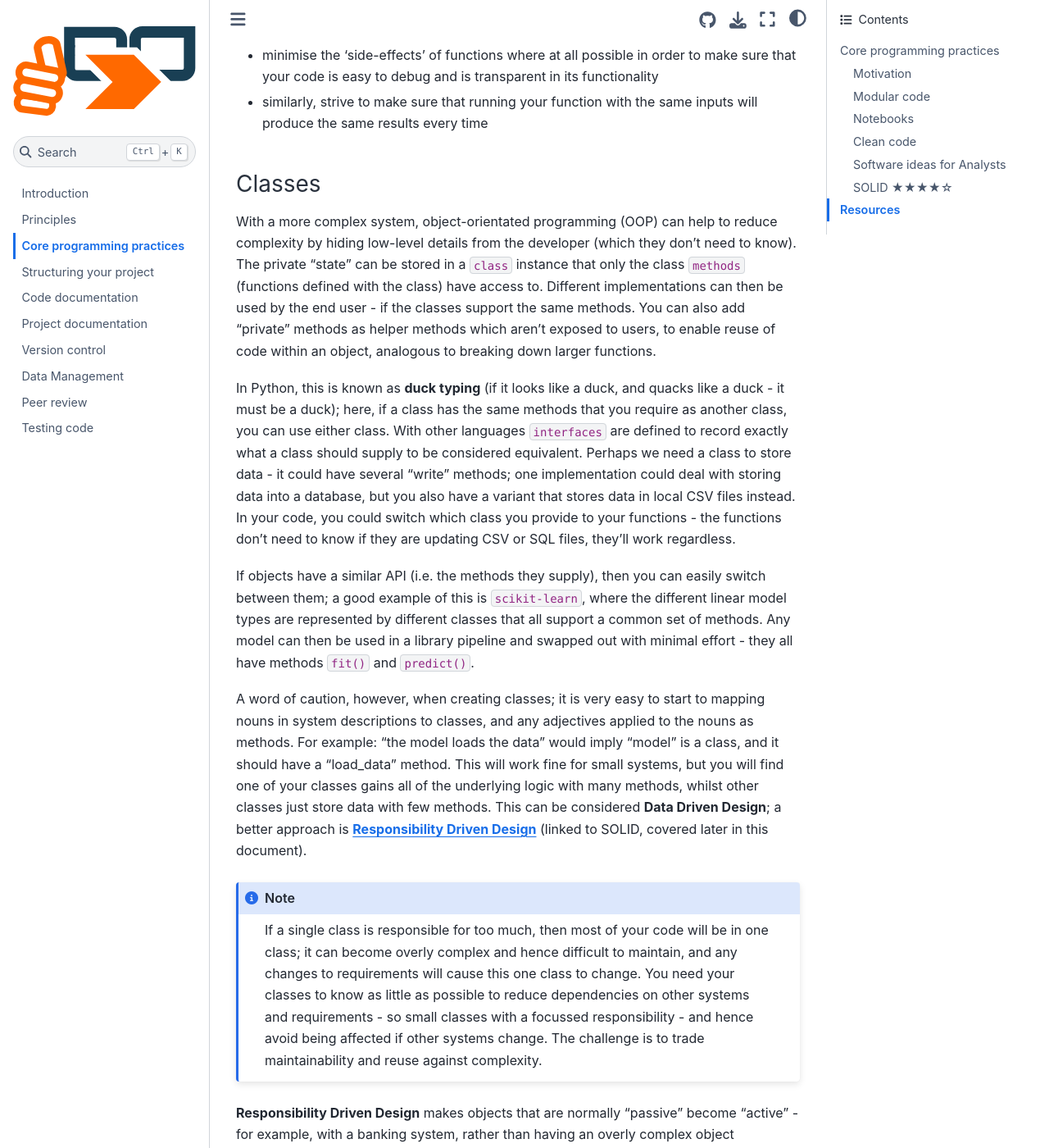
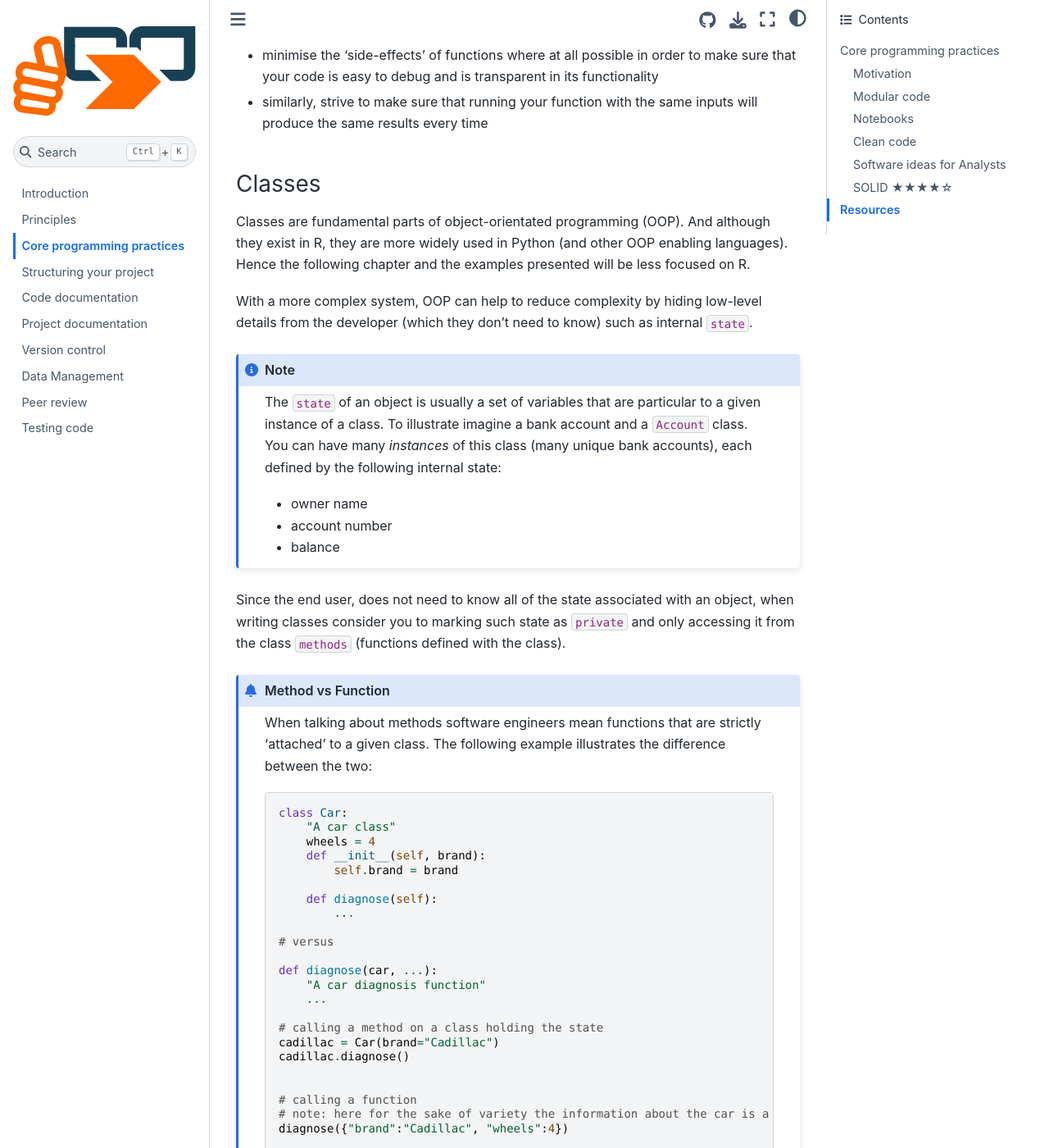
Before and after one commit to best-practice-and-impact/qa-of-code-guidance, a Jupyter Book: the page built from book/core_programming.md, in a window 1280 px wide and 1400 px high, scrolled down 2367 px. Shown: the whole window at 82% size. Built offline with Jupyter Book 1.0.4 settings and Sphinx 7.4.7 and the Sphinx Book theme 1.1.4, drawn with Linux system fonts in a browser that asks for light colours; some of the changed text lies outside the part shown.

Commit message:
First draft

`````diff
--- a/book/core_programming.md
+++ b/book/core_programming.md
@@ -52,25 +52,127 @@
 
 ### Classes
 
-With a more complex system, object-orientated programming (OOP) can help to reduce complexity by hiding low-level details from the developer (which they don't need to know). The private "state" can be stored in a `class` instance that only the class `methods` (functions defined with the class) have access to. Different implementations can then be used by the end user - if the classes support the same methods. You can also add "private" methods as helper methods which aren't exposed to users, to enable reuse of code within an object, analogous to breaking down larger functions.
+Classes are fundamental parts of object-orientated programming (OOP). And although they exist in R, they are more widely used in Python (and other OOP enabling languages). Hence the following chapter and the examples presented will be less focused on R.
 
-In Python, this is known as **duck typing** (if it looks like a duck, and quacks like a duck - it must be a duck); here, if a class has the same methods that you require as another class, you can use either class. With other languages `interfaces` are defined to record exactly what a class should supply to be considered equivalent. Perhaps we need a class to store data - it could have several "write" methods; one implementation could deal with storing data into a database, but you also have a variant that stores data in local CSV files instead. In your code, you could switch which class you provide to your functions - the functions don't need to know if they are updating CSV or SQL files, they'll work regardless.
+With a more complex system, OOP can help to reduce complexity by hiding low-level details from the developer (which they don't need to know) such as internal `state`.
 
-If objects have a similar API (i.e. the methods they supply), then you can easily switch between them; a good example of this is `scikit-learn`, where the different linear model types are represented by different classes that all support a common set of methods. Any model can then be used in a library pipeline and swapped out with minimal effort - they all have methods `fit()` and `predict()`.
+```{note}
+The `state` of an object is usually a set of variables that are particular to a given instance of a class. To illustrate imagine a bank account and a `Account` class. You can have many _instances_ of this class (many unique bank accounts), each defined by the following internal state:
+- owner name
+- account number
+- balance
+```
 
-A word of caution, however, when creating classes; it is very easy to start to mapping nouns in system descriptions to classes, and any adjectives applied to the nouns as methods. For example: "the model loads the data" would imply "model" is a class, and it should have a "load_data" method. This will work fine for small systems, but you will find one of your classes gains all of the underlying logic with many methods, whilst other classes just store data with few methods. This can be considered **Data Driven Design**; a better approach is **[Responsibility Driven Design](https://en.wikipedia.org/wiki/Responsibility-driven_design)** (linked to SOLID, covered later in this document).
+Since the end user, does not need to know all of the state associated with an object, when writing classes consider you to marking such state as `private` and only accessing it from the class `methods` (functions defined with the class).
+
+````{admonition} Method vs Function
+When talking about methods software engineers mean functions that are strictly 'attached' to a given class. The following example illustrates the difference between the two:
+
+```python
+class Car:
+    "A car class"
+    wheels = 4
+    def __init__(self, brand):
+        self.brand = brand
+
+    def diagnose(self):
+        ...
+
+# versus
+
+def diagnose(car, ...):
+    "A car diagnosis function"
+    ...
+
+# calling a method on a class holding the state
+cadillac = Car(brand="Cadillac")
+cadillac.diagnose()
+
+
+# calling a function
+# note: here for the sake of variety the information about the car is a dictionary
+diagnose({"brand":"Cadillac", "wheels":4})
+
+```
+
+````
+
+In some languages private state is in-built in the language while in Python [private instance variables do not exist](https://docs.python.org/3/tutorial/classes.html#private-variables). You can however mark them with underscores and they will be less noticable and mildly harder to accidentally use. You can also add "private" methods as helper methods which aren't exposed to users, to enable reuse of code within an object, analogous to breaking down larger functions.
+
+```python
+class BankAccount:
+    def __init__(self, balance, credentials):
+        self._balance = balance # note: single underscore
+        self.__balance = balance # note: double underscore
+        # both of these make these values 'private' but the second one also
+        # mangles the name of the method
+
+        self.__credentials = credentials
+
+    def __private_withdraw(self, amount):
+        "Private withdrawal helper"
+        self.__balance -= amount
+
+    def withdraw(self, credentials, amount):
+        "Public withdrawal method."
+        if check(self.__credentials, credentials):
+            self.__private_withdraw(amount)
+```
+
+```{note}
+The notion of private does not mean secure in Python. The main goal is to _expose less information to the other developers using your class_.
+```
+
+Different implementations can be used by the end user - if the classes support the same methods. In Python, this is known as **duck typing** (if it looks like a duck, and quacks like a duck - it must be a duck); here, if a class has the same methods that you require as another class, you can use either class. In the above example, if we created a class `LoyaltyAccount` with the same methods of withdrawing points, we could foreseeably slot that class in instead of the `BankAccount` class.
+
+With other languages `interfaces` are defined to record exactly what a class should supply to be considered equivalent. Perhaps we need a class to store data - it could have several "write" methods; one implementation could deal with storing data into a database, but you also have a variant that stores data in local CSV files instead. In your code, you could switch which class you provide to your functions - the functions don't need to know if they are updating CSV or SQL files, they'll work regardless. Python does not support explicit interfaces by default but we can illustrate the concept in the following example:
+
+```python
+# Interface: My Classes Should have these methods:
+# write(data: [int]) -> bool
+# read(str) -> [int]
+
+class CsvHandler:
+    ...
+    def write(self, data):
+       return write_to_file(data, self.filename)
+
+    def read(self, query):
+       data = read_csv(self.filename)
+       data = parse(data)
+       data = process(query, data)
+       return data
+
+class SqlHandler:
+    ...
+    def write(self, data):
+       connect_to_database(self.connection_url)
+       return write_to_database(data)
+
+    def read(self, query):
+       data = read_from_database(self.connection_url)
+       data = process(query, data)
+       return data
+```
+
+If objects have a similar API (i.e. the methods they supply), then you can easily switch between them; a good real-world example of this is `scikit-learn`, where the different linear model types are represented by different classes that all support a common set of methods. Any model can then be used in a library pipeline and swapped out with minimal effort - they all have methods `fit()` and `predict()`. **Therefore, when thinking about how to break you code up into classes consider the use of standardised methods across similar objects to make them interchangeable.**
 
 (class-responsibilities)=
 
 ```{note}
+A word of caution, however, when creating classes; it is very easy to start to mapping nouns in system descriptions to classes, and any adjectives applied to the nouns as methods. For example: "the model loads the data" would imply "model" is a class, and it should have a "load_data" method. This will work fine for small systems, but you will find one of your classes gains all of the underlying logic with many methods, whilst other classes just store data with few methods. This can be considered **Data Driven Design**; a better approach is **[Responsibility Driven Design](https://en.wikipedia.org/wiki/Responsibility-driven_design)**.
+
 If a single class is responsible for too much, then most of your code will be in one class; it can become overly complex and hence difficult to maintain, and any changes to requirements will cause this one class to change. You need your classes to know as little as possible to reduce dependencies on other systems and requirements - so small classes with a focussed responsibility - and hence avoid being affected if other systems change. The challenge is to trade maintainability and reuse against complexity.
 ```
 
 **Responsibility Driven Design** makes objects that are normally "passive" become "active" - for example, with a banking system, rather than having an overly complex object representing a bank account (and handling all money movements), instead objects representing "cheques" and "cash" gain payment methods. Hence a cheque knows how to pay itself into an account; if we later needed to add new payment methods, the existing classes will unlikely to be affected. The bank account's responsibility is holding money, receiving it and paying it out. A cheque's responsibility is to pay itself in to a bank account and retrieve money from its associated account.
 
+```{note}
 Many **[Design Patterns](https://en.wikipedia.org/wiki/Software_design_pattern)** are available with OOP - reusable solutions to common problems. An example is if you have an `Orange` class, and an `OrangePeeler` class. You've been given an `Apple` class, but would really love to be able to peel it - use an **adapter pattern**. Create an `OrangeAdapter` class that has the same methods as an `Orange` but accepts an `Apple` at construction. `OrangeAdapter` then takes all the `Orange` methods and translates them into equivalent method calls to the `Apple` class it was told about at construction. The `Apple` now looks like an `Orange`.
 
-Object-Orientated Programming introduces the concept of **inheritance** - where a class can "inherit" its methods from another class. This enables extension of existing classes, but can cause problems for the unwary. Its an in-depth topic for a different training course, but be aware that inheritance locks you in to the object you inherit from - if this object changes, you are dragged along with it. If you're using inheritance to reuse code from another class, prefer **encapsulation** instead. This means keep a private instance of the class you wish to re-use, and delegate the work down to it within your own methods - rather than inheriting the methods and directly using the other class. Now, if you change your mind about using this reused object - you aren't tied in to it, as no-one outside your class knows you've used it.
+```
+
+Object-Orientated Programming introduces the concept of **inheritance** - where a class can "inherit" its methods from another class. This enables extension of existing classes, but can cause problems for the unwary. Its an in-depth topic, but be aware that inheritance locks you in to the object you inherit from - if this object changes, you are dragged along with it. If you're using inheritance to reuse code from another class, prefer **encapsulation** instead. This means keep a private instance of the class you wish to re-use, and delegate the work down to it within your own methods - rather than inheriting the methods and directly using the other class. Now, if you change your mind about using this reused object - you aren't tied in to it, as no-one outside your class knows you've used it.
 
 Finally, be wary when using classes to "chain" items together; for instance, if a "book" has a "publisher" and the publisher has an "address", you could: `book.publisher().address().postcode()`. However, chains like this are fragile as they depend on multiple parts of the system not changing. The "Demeter" research project found that this style of code produce a high proportion of bugs, resulting in the **(Law of Demeter)[https://en.wikipedia.org/wiki/Law_of_Demeter]**: "Only talk to your immediate friends". Namely, only access the objects you know about directly within a class - delegate the refined knowledge to the class you know about. Your code is then exposed to fewer opportunities to get damaged by a change in the codebase. There is a penalty for this - you replace with `book.publisherPostcode()` which internally would call `publisher.postcode()`, so we've added a method to `publisher` as well as `book`; we're trading maintainability for complexity, so consider if it is worthwhile.
 
@@ -81,7 +183,7 @@
 - avoid all logic arriving in a single class, surrounded by minimal holding classes - distribute logic around to ease maintenance (changes will affect smaller areas of code)
 - be aware of trading maintainability for complexity - too many classes can be hard to understand
 - **Design Patterns** have solutions to many common problems and are a useful toolbox - a shared design language
-- prefer encapsulation over inheritance, especially with code reuse (see **Liskov Substitution Principle** in the **SOLID** section later)
+- prefer encapsulation over inheritance, especially with code reuse (see **Liskov Substitution Principle** in the **SOLID** guidance)
 
 ### Scripts
 
`````
